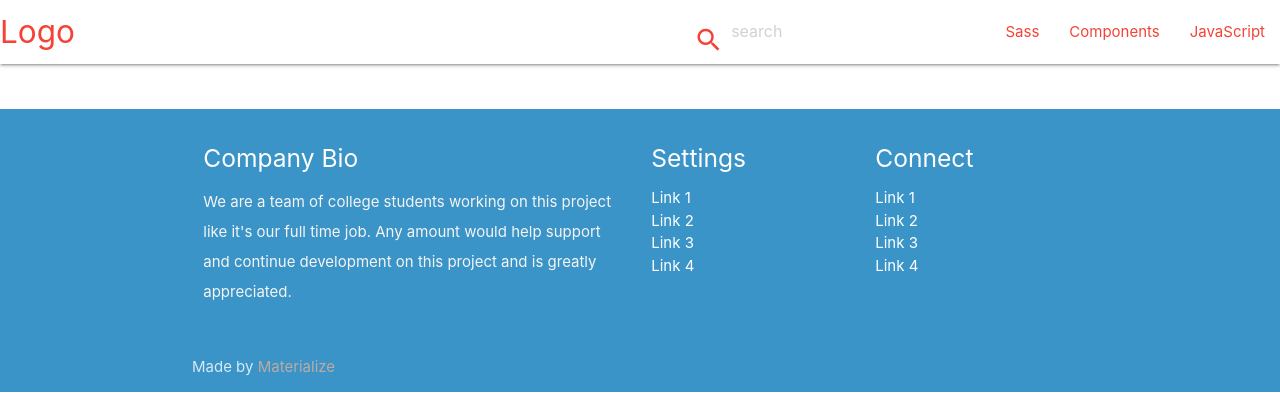
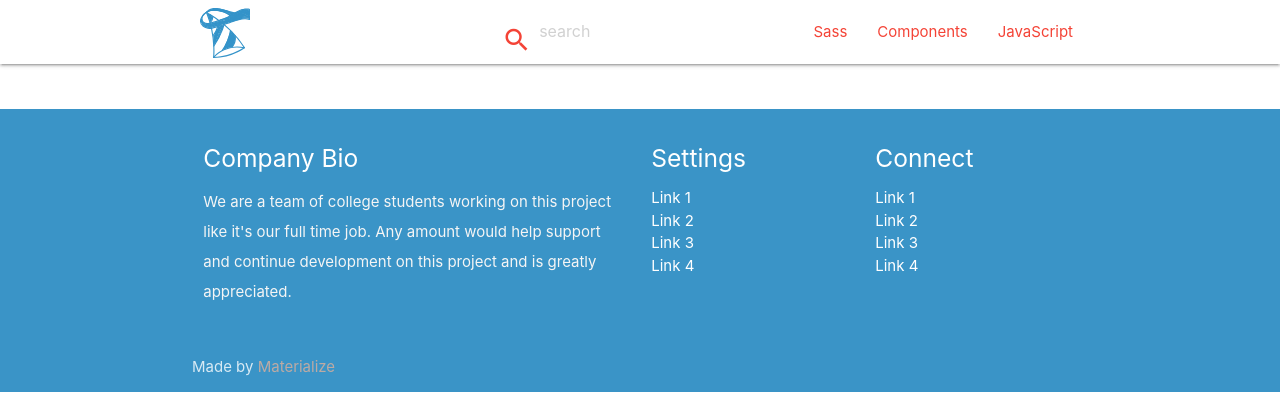
Before and after one commit to RamonRomeroQro/DeJodido, a Django app: template lugares/templates/lugares/list.html in a window 1280 px wide. Shown: the top 420 px of the page. Run offline with Django 3.2, Linux system fonts and the light colour scheme; the template is opened without the code that fills it, so the values that code supplies are empty.

Commit message:
ui-design accounts logo

```diff
--- a/lugares/urls.py
+++ b/lugares/urls.py
@@ -14,6 +14,7 @@ app_name = 'lugares'
 urlpatterns = [
     #path('', include('django.contrib.auth.urls')),
     path('<str:nombre_lugar>-<int:id_lugar>', views.detalle_lugar, name='detalle_lugar'),
+    path('busqueda', views.busqueda, name='busqueda'),
     #path('listaciudades', views.listaciudades, name='listaciudades'),
 
 
--- a/static/css/style.css
+++ b/static/css/style.css
@@ -112,7 +112,7 @@ div.lugar{
   height: 50px;
   width: 50px;
   background-size: auto 100%;
-    margin: 10px;
+    margin: 8px;
 
 
 }
@@ -121,6 +121,13 @@ div.lugar{
   background-color: #3a94c7;
 }
 
+.blue, .blue>*, .blue>*>*, .blue>*>*>*{
+    background-color: #3a94c7;
+
+
+
+}
+
 i.icon-blue{
   color:#3a94c7;
 }
--- a/templates/searchbar.html
+++ b/templates/searchbar.html
@@ -1,6 +1,13 @@
- <nav class="white">
-            <div class="nav-wrapper">
-              <a href="#" class="brand-logo red-text">Logo</a>
+{% load staticfiles %}
+
+
+
+
+<nav class="white" >
+            <div class="nav-wrapper container">
+              <a id="logo-container" href="{% url 'landing:landing' %}" class="brand-logo white-text">
+          <div class="logo-blue-small" ></div>
+      </a>
                 <ul class="hide-on-med-and-down right">
                     <li>
                        <div class="center row">
@@ -18,5 +25,25 @@
                     <li><a href="badges.html" class="red-text">Components</a></li>
                     <li><a href="collapsible.html" class="red-text">JavaScript</a></li>
                 </ul>
-            </div>
-          </nav>
+
+
+
+
+      <ul id="nav-mobile" class="sidenav">
+          <li>
+                       <div class="center row">
+                          <div class="col s12 " >
+                            <div class="row" id="topbarsearch">
+                              <div class="input-field col s6 s12 red-text">
+                                <i class="red-text material-icons prefix">search</i>
+                                <input type="text" placeholder="search" id="autocomplete-input" class="autocomplete red-text" >
+                                </div>
+                              </div>
+                            </div>
+                          </div>
+                      </li>
+        <li><a href="#">  <i class="material-icons">person</i></a></li>
+      </ul>
+      <a href="#" data-target="nav-mobile" class="sidenav-trigger"><i class="material-icons">menu</i></a>
+    </div>
+  </nav>
```
Also changed, not shown: landing/templates/landing/index.html (+15 -3 lines), landing/views.py (+1 -21 lines), lugares/views.py (+24 -0 lines), templates/navbar.html (+6 -8 lines).
